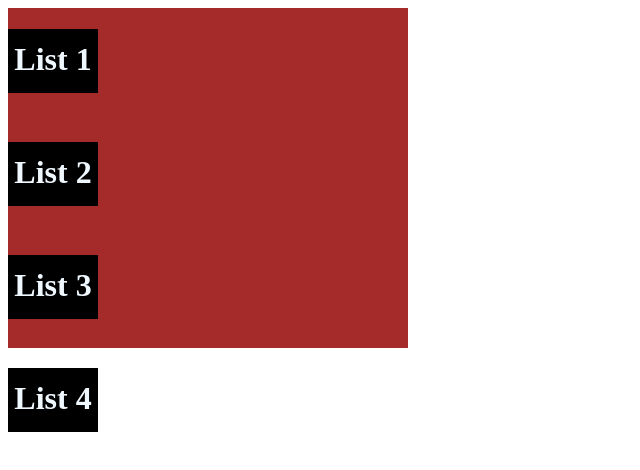
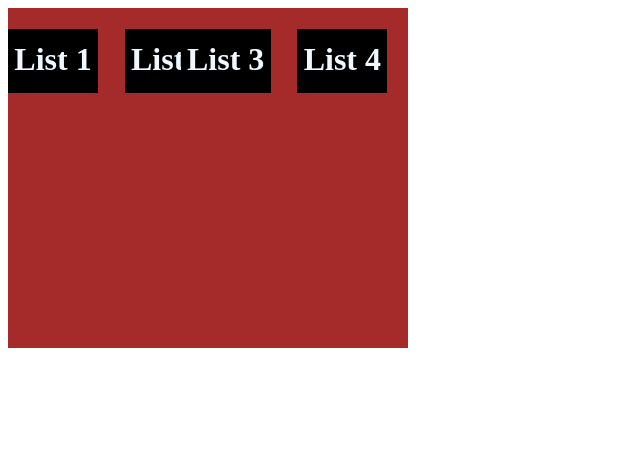
Before and after one commit to caleb-tuyisingize/css-learning, a plain HTML site: page flexbox.html in a window 1280 px wide. Shown: the whole page, without its empty margins (0-640 px from the left). Drawn offline with Linux system fonts and the light colour scheme.

Commit message:
Exercises on GRID with display grid with grid template columns

```diff
--- a/styles.css
+++ b/styles.css
@@ -6,7 +6,7 @@
     color: aliceblue;
     /* display: flex; */
     display: grid;
-
+    grid-template-columns: 1fr 50px 1fr 1fr;
     /* justify-content: space-evenly; */
     /* flex-direction: column-reverse; */
     /* flex-wrap: wrap-reverse; */
```
